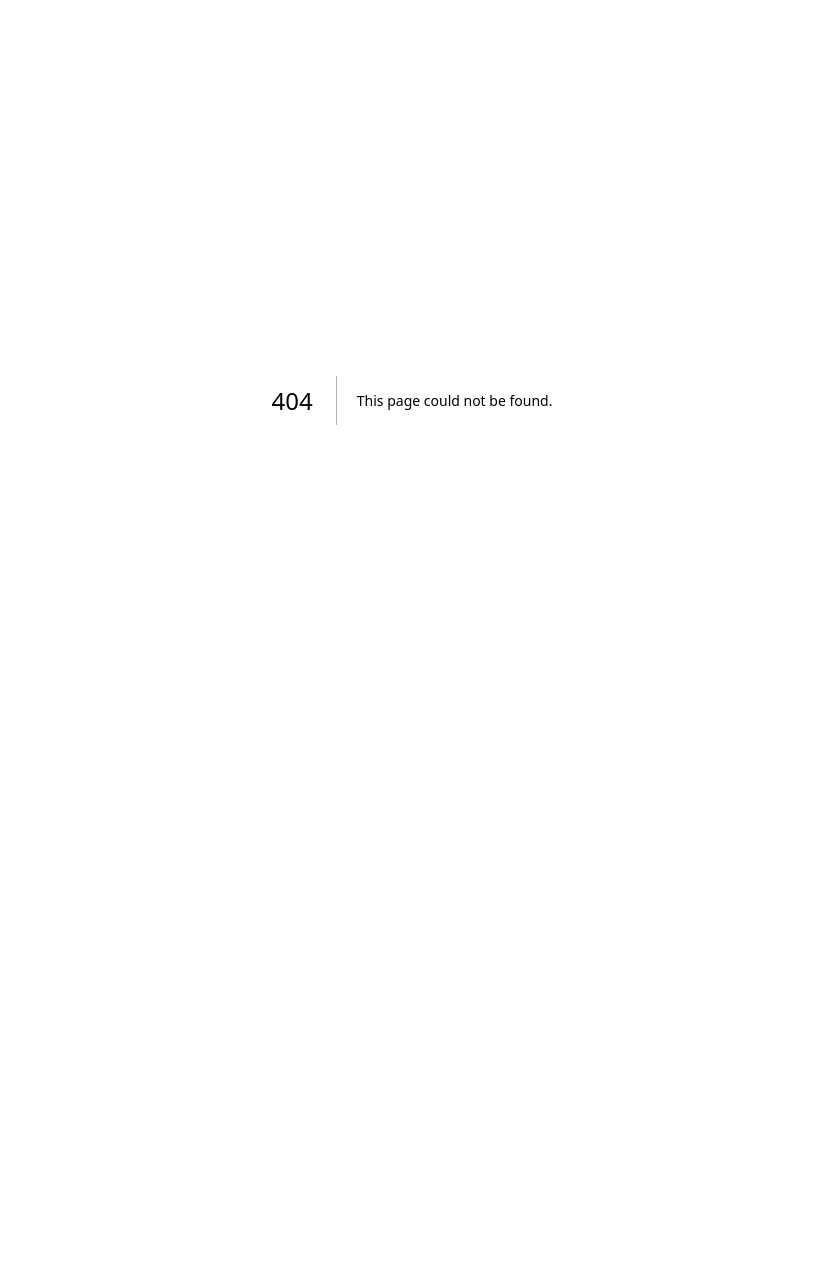
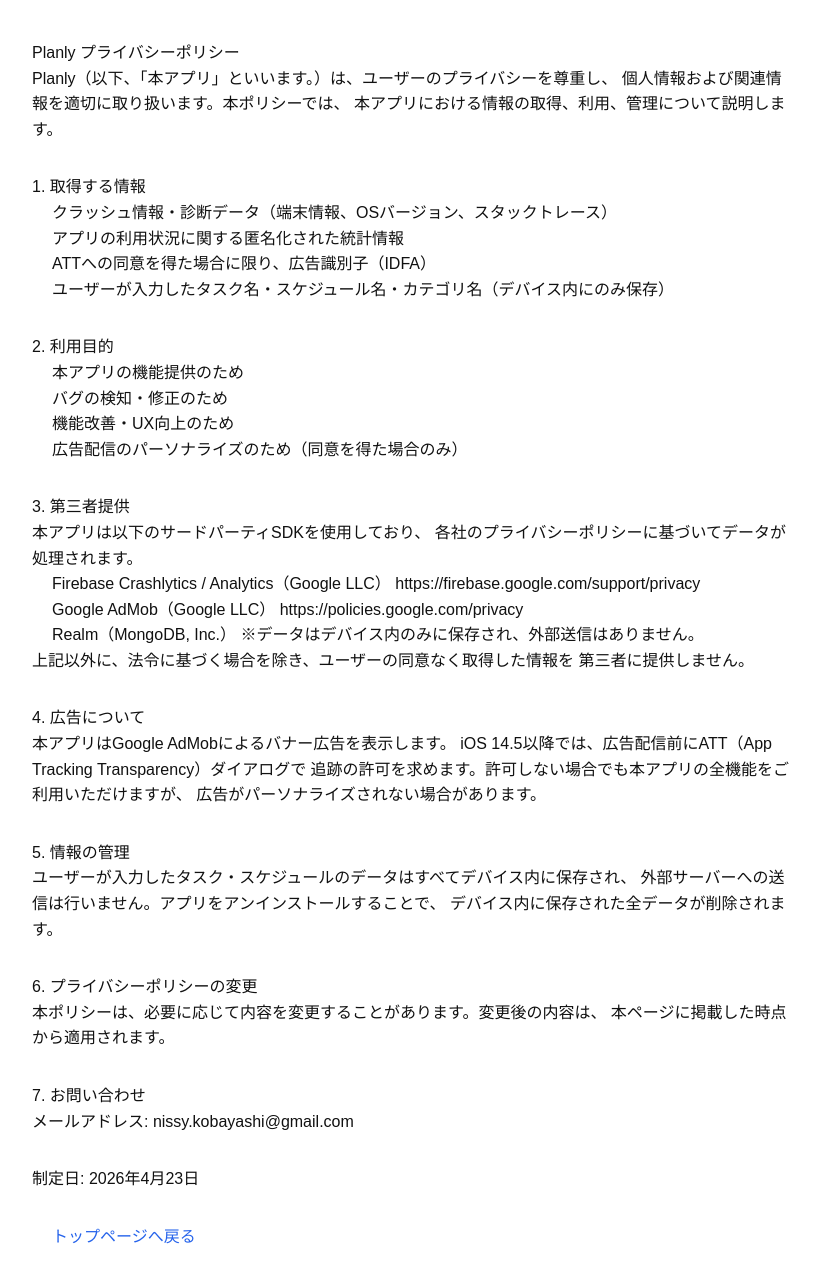
Before and after one commit to daiki0924/kobayashiapps, a Next.js app: page /planly/privacy in a window 1280 px wide. Before the commit this address had no page. Shown: the top 1282 px of the page, without its empty margins (228-1047 px from the left). Before the commit the page ends 800 px from the top, so only its background shows below. Built offline with nearby package versions, Linux system fonts and the light colour scheme.

Commit message:
Planlyのページ作成

```diff
--- a/app/page.tsx
+++ b/app/page.tsx
@@ -26,6 +26,23 @@ export default function Home() {
             <Link href="/tasknote.support">サポート</Link>
           </li>
         </ul>
+
+        <h3>Planly</h3>
+        <p>
+          Planly は、予定やタスクを管理するためのアプリです。
+          Google アカウント連携を利用した機能を提供する場合があります。
+        </p>
+        <ul>
+          <li>
+            <Link href="/planly">Planly の詳細</Link>
+          </li>
+          <li>
+            <Link href="/planly/privacy">プライバシーポリシー</Link>
+          </li>
+          <li>
+            <Link href="/planly.support">サポート</Link>
+          </li>
+        </ul>
       </section>
     </main>
   );
--- /dev/null
+++ b/app/planly/page.tsx
@@ -0,0 +1,52 @@
+import Link from "next/link"
+
+function PlanlyPage() {
+    return (
+      <main>
+        <h1>Planly</h1>
+
+        <p>
+          Planly は kobayashi daiki が提供するタスク・スケジュール管理アプリです。
+          このページは Planly の公式ホームページです。
+        </p>
+
+        <section>
+          <h2>Planly について</h2>
+          <p>
+            Planly は、ToDoやスケジュールをカテゴリで整理し、
+            日々のタスク管理をシンプルに行えることを目的としたアプリです。
+          </p>
+          <p>
+            直感的で使いやすい体験を提供し、やるべきことを漏れなく管理できるよう設計されています。
+          </p>
+        </section>
+
+        <section>
+          <h2>主な機能</h2>
+          <ul>
+            <li>ToDoの作成・管理・完了</li>
+            <li>スケジュールの登録とカレンダー表示</li>
+            <li>カテゴリによる整理</li>
+            <li>期限・通知の設定</li>
+          </ul>
+        </section>
+
+        <section>
+          <h2>関連リンク</h2>
+          <ul>
+            <li>
+              <Link href="/planly/privacy">プライバシーポリシー</Link>
+            </li>
+            <li>
+              <Link href="/planly/support">サポートページ</Link>
+            </li>
+            <li>
+              <Link href="/">トップページへ戻る</Link>
+            </li>
+          </ul>
+        </section>
+      </main>
+    )
+  }
+
+  export default PlanlyPage
--- /dev/null
+++ b/app/planly/privacy/page.tsx
@@ -0,0 +1,107 @@
+import Link from "next/link"
+
+function PlanlyPrivacyPolicyPage() {
+    return (
+      <main>
+        <h1>Planly プライバシーポリシー</h1>
+
+        <p>
+          Planly（以下、「本アプリ」といいます。）は、ユーザーのプライバシーを尊重し、
+          個人情報および関連情報を適切に取り扱います。本ポリシーでは、
+          本アプリにおける情報の取得、利用、管理について説明します。
+        </p>
+
+        <section>
+          <h2>1. 取得する情報</h2>
+          <ul>
+            <li>クラッシュ情報・診断データ（端末情報、OSバージョン、スタックトレース）</li>
+            <li>アプリの利用状況に関する匿名化された統計情報</li>
+            <li>ATTへの同意を得た場合に限り、広告識別子（IDFA）</li>
+            <li>ユーザーが入力したタスク名・スケジュール名・カテゴリ名（デバイス内にのみ保存）</li>
+          </ul>
+        </section>
+
+        <section>
+          <h2>2. 利用目的</h2>
+          <ul>
+            <li>本アプリの機能提供のため</li>
+            <li>バグの検知・修正のため</li>
+            <li>機能改善・UX向上のため</li>
+            <li>広告配信のパーソナライズのため（同意を得た場合のみ）</li>
+          </ul>
+        </section>
+
+        <section>
+          <h2>3. 第三者提供</h2>
+          <p>
+            本アプリは以下のサードパーティSDKを使用しており、
+            各社のプライバシーポリシーに基づいてデータが処理されます。
+          </p>
+          <ul>
+            <li>
+              Firebase Crashlytics / Analytics（Google LLC）
+              https://firebase.google.com/support/privacy
+            </li>
+            <li>
+              Google AdMob（Google LLC）
+              https://policies.google.com/privacy
+            </li>
+            <li>
+              Realm（MongoDB, Inc.）
+              ※データはデバイス内のみに保存され、外部送信はありません。
+            </li>
+          </ul>
+          <p>
+            上記以外に、法令に基づく場合を除き、ユーザーの同意なく取得した情報を
+            第三者に提供しません。
+          </p>
+        </section>
+
+        <section>
+          <h2>4. 広告について</h2>
+          <p>
+            本アプリはGoogle AdMobによるバナー広告を表示します。
+            iOS 14.5以降では、広告配信前にATT（App Tracking Transparency）ダイアログで
+            追跡の許可を求めます。許可しない場合でも本アプリの全機能をご利用いただけますが、
+            広告がパーソナライズされない場合があります。
+          </p>
+        </section>
+
+        <section>
+          <h2>5. 情報の管理</h2>
+          <p>
+            ユーザーが入力したタスク・スケジュールのデータはすべてデバイス内に保存され、
+            外部サーバーへの送信は行いません。アプリをアンインストールすることで、
+            デバイス内に保存された全データが削除されます。
+          </p>
+        </section>
+
+        <section>
+          <h2>6. プライバシーポリシーの変更</h2>
+          <p>
+            本ポリシーは、必要に応じて内容を変更することがあります。変更後の内容は、
+            本ページに掲載した時点から適用されます。
+          </p>
+        </section>
+
+        <section>
+          <h2>7. お問い合わせ</h2>
+          <p>メールアドレス: nissy.kobayashi@gmail.com</p>
+        </section>
+
+        <section>
+          <p>制定日: 2026年4月23日</p>
+        </section>
+
+        <section>
+          <ul>
+            <li>
+              <Link href="/">トップページへ戻る</Link>
+            </li>
+          </ul>
+        </section>
+      </main>
+    )
+  }
+
+  export default PlanlyPrivacyPolicyPage
--- /dev/null
+++ b/app/planly/support/page.tsx
@@ -0,0 +1,77 @@
+import Link from "next/link"
+
+function PlanlySuportPage() {
+    return (
+      <main>
+        <h1>Planly サポート</h1>
+
+        <p>
+          Planly に関するご質問、不具合報告、その他のお問い合わせは、
+          以下の窓口までご連絡ください。
+        </p>
+
+        <section>
+          <h2>お問い合わせ先</h2>
+          <p>メールアドレス: nissy.kobayashi@gmail.com</p>
+        </section>
+
+        <section>
+          <h2>お問い合わせ時にご記載いただきたい内容</h2>
+          <ul>
+            <li>ご利用中の端末</li>
+            <li>OSバージョン</li>
+            <li>アプリの利用状況</li>
+            <li>発生している問題の内容</li>
+            <li>問題が発生した手順</li>
+          </ul>
+        </section>
+
+        <section>
+          <h2>よくある質問</h2>
+          <ul>
+            <li>
+              <strong>Q. データはどこに保存されますか？</strong>
+              <p>
+                タスク・スケジュールのデータはすべてお使いのデバイス内に保存されます。
+                クラウド同期や外部サーバーへの送信は行いません。
+              </p>
+            </li>
+            <li>
+              <strong>Q. アプリを削除するとデータはどうなりますか？</strong>
+              <p>
+                アンインストールするとすべてのデータが削除されます。
+                事前にバックアップする機能は現在提供していません。
+              </p>
+            </li>
+            <li>
+              <strong>Q. 通知が届きません</strong>
+              <p>
+                設定アプリ → 通知 → Planly から通知が許可されているかご確認ください。
+              </p>
+            </li>
+            <li>
+              <strong>Q. 広告を非表示にできますか？</strong>
+              <p>現在、広告非表示のオプションは提供していません。</p>
+            </li>
+          </ul>
+        </section>
+
+        <section>
+          <p>
+            内容を確認のうえ、順次対応いたします。お問い合わせ内容によっては、
+            返信までお時間をいただく場合があります。
+          </p>
+        </section>
+
+        <section>
+          <ul>
+            <li>
+              <Link href="/">トップページへ戻る</Link>
+            </li>
+          </ul>
+        </section>
+      </main>
+    )
+  }
+
+  export default PlanlySuportPage
```
